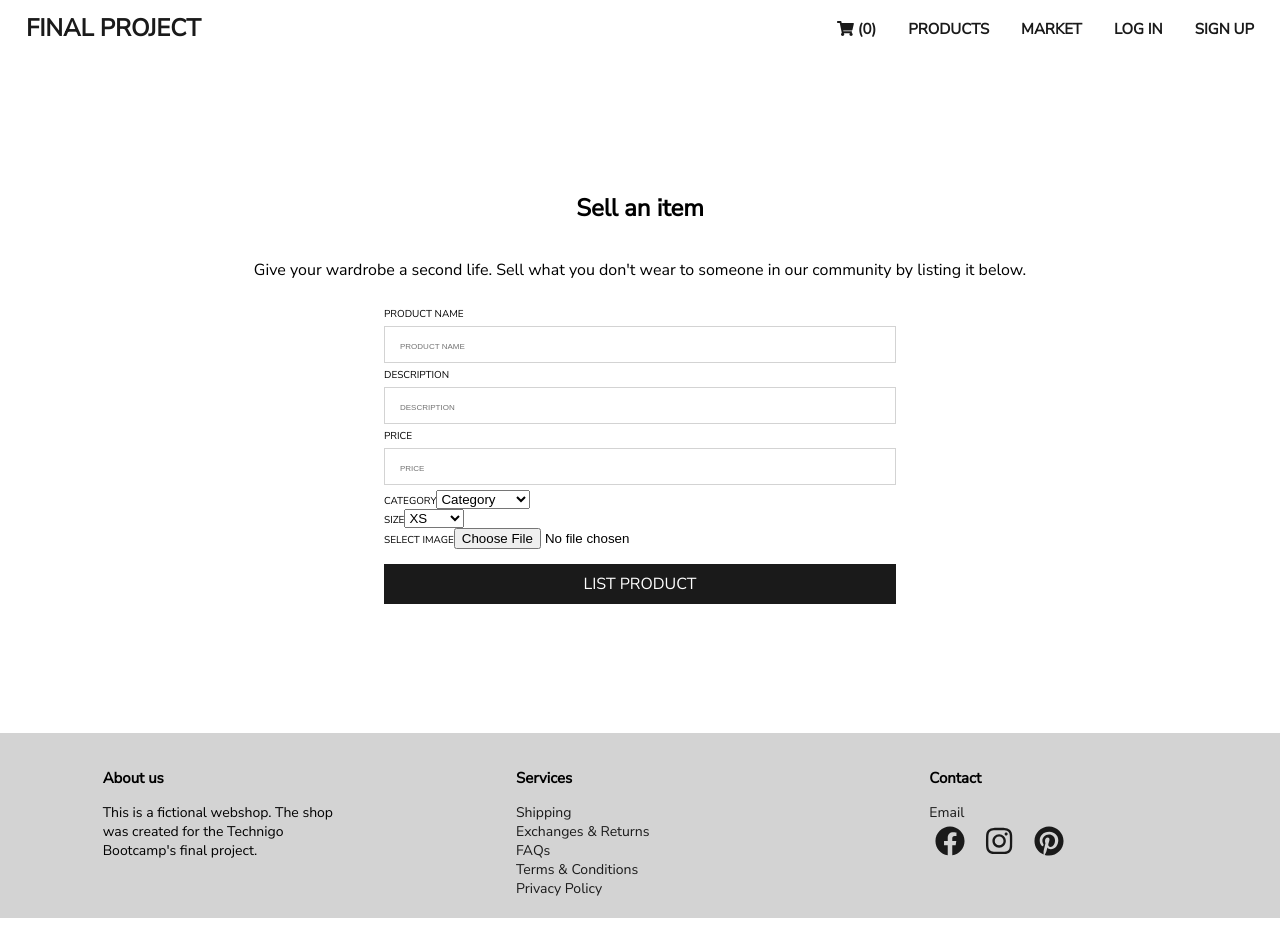
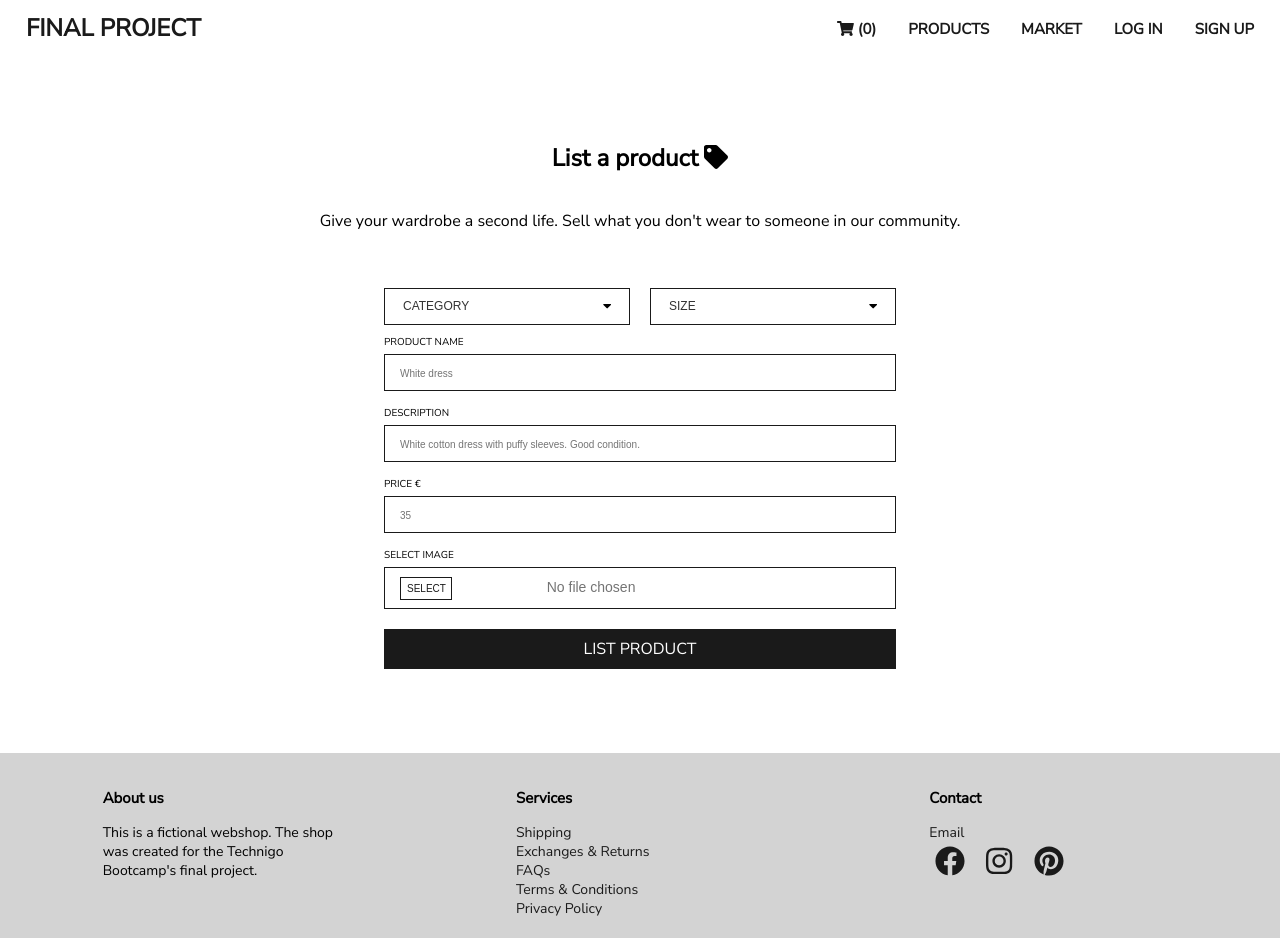
Before and after one commit to annatakman/Final-Project-Frontend, a React (Create React App) app: page /sell in a window 1280 px wide. Built offline with nearby package versions, Linux system fonts and the light colour scheme.

Commit message:
updated styling of UserUpload

```diff
--- a/src/pages/UserUpload.js
+++ b/src/pages/UserUpload.js
@@ -4,19 +4,26 @@ import styled from 'styled-components/macro'
 import { Button } from '../components/Button'
 import { ShowLoader } from '../components/ShowLoader'
 import { ui } from '../reducers/ui'
+import { FontAwesomeIcon } from '@fortawesome/react-fontawesome'
+import { faTag, faCaretDown } from '@fortawesome/free-solid-svg-icons'
 
+const MessageWrapper = styled.div`
+  height: 20px;
+  margin-bottom: 10px;
+`
 const Section = styled.section`
   display: flex;
   flex-direction: column;
   align-items: center;
   justify-content: center;
+  min-height: 80vh;
+  margin-bottom: 20px;
   padding: 20px;
-  min-height: 80vh;
 `
 const Form = styled.form`
   display: grid;
+  width: 100%;
   margin: 10px;
-  width: 100%;
 
   @media (min-width: 1025px) {
     max-width: 40vw;
@@ -24,64 +31,198 @@ const Form = styled.form`
 `
 const Label = styled.span`
   margin: 0;
+  margin-top: 10px;
   font-size: 10px;
   text-transform: uppercase;
 `
 const Input = styled.input`
+  width: 100%;
   margin: 5px 0 5px 0;
   padding: 10px 15px;
-  width: 100%;
   box-sizing: border-box;
-  border: 1px solid #d3d3d3;
+  border: 1px solid #1a1a1a;
   outline: none;
 
   &:focus {
-    border: 1px solid #1a1a1a;
+    border: 1px solid #d3d3d3;
   }
 
   ::-webkit-input-placeholder {
     color: #747474;
-    font-size: 8px;
+    font-size: 10px;
   }
   ::-moz-placeholder {
     color: #747474;
-    font-size: 8px;
+    font-size: 10px;
   }
   :-ms-input-placeholder {
     color: #747474;
-    font-size: 8px;
+    font-size: 10px;
   }
   :-moz-placeholder {
     color: #747474;
-    font-size: 8px;
+    font-size: 10px;
   }
 `
-const Text = styled.p`
-  margin-top: 40px;
+const ImageSelect = styled.div`
+  width: 100%;
+  margin: 5px 0 5px 0;
+  padding: 8px 15px;
+  box-sizing: border-box;
+  border: 1px solid #1a1a1a;
+  outline: none;
+`
+const ImageInput = styled.input`
+  width: 100%;
+  color: #747474;
+  font-size: 14px;
+  outline: none;
+
+  ::-webkit-file-upload-button {
+    opacity: 0;
+  }
+  ::before {
+    content: 'Select';
+    display: inline-block;
+    width: 38px;
+    padding: 5px 6px;
+    border: 1px solid #1a1a1a;
+    outline: none;
+    white-space: nowrap;
+    -webkit-user-select: none;
+    color: #1a1a1a;
     font-size: 10px;
     text-transform: uppercase;
+    cursor: pointer;
+  }
+
+  :hover::before {
+    border: 1px solid #fff;
+    background: #1a1a1a;
+    color: #fff;
+  }
 `
-const ImageInput = styled.input``
 const Img = styled.img`
-  margin: 10px;
+  justify-self: center;
   width: 30%;
   max-width: 200px;
-  justify-self: center;
+  margin: 10px;
 `
+const Selections = styled.div`
+  display: grid;
+  grid-template-columns: 1fr 1fr;
+  grid-column-gap: 20px;
+`
+const Select = styled.div`
+  position: relative;
+  box-sizing: border-box;
+`
+const SelectButton = styled.button`
+  -webkit-appearance: none;
+  width: 100%;
+  height: 37px;
+  text-align: left;
+  cursor: pointer;
+  display: flex;
+  -webkit-box-align: center;
+  align-items: center;
+  -webkit-box-pack: justify;
+  justify-content: space-between;
+  position: relative;
+  background: #fff;
+  border: 1px solid #1a1a1a;
+  border-radius: 0;
+  padding: 12px 18px;
+
+  &:focus {
+    outline: none;
+  }
+`
+const SelectArrow = styled.span`
+  transform: ${props => props.open ? 'rotate(180deg) translateZ(0px)' : 'none'};
+  transition: transform 0.2s linear;
+`
+const SelectText = styled.div`
+  font-size: 12px;
+  line-height: 24px;
+  color: #333;
+  text-transform: uppercase;
+  white-space: nowrap;
+  text-overflow: ellipsis;
+  margin-right: 8px;
+  overflow: hidden;
+`
+const List = styled.ul`
+  opacity: ${props => props.open ? 1 : 0};
+  display: ${props => props.open ? 'block' : 'none'};
+  transform: none;
+  list-style: none;
+  position: absolute;
+  width: 100%;
+  height: 350px;
+  top: 37px;
+  border: 1px solid #1a1a1a;
+  border-top: none;
+  border-image: initial;
+  margin: 0;
+  padding: 10px 0;
+  box-sizing: border-box;
+  background: #fff;
+  font-size: 12px;
+  overflow: auto;
+  text-align:justify;
+`
+const SizeList = styled(List)`
+`
+const SubList = styled.ul`
+  transform: none;
+  list-style: none;
+  width: 100%;
+  margin: 0;
+  padding: 0;
+  box-sizing: border-box;
+  background: #fff;
+`
+const ListItem = styled.li`
+  cursor: pointer;
+  background: #fff;
+  padding: 3px;
+  margin: 5px 18px;
+  box-sizing: border-box;
+
+  &:hover {
+    color: #fb958b;
+  }
+`
+const MainListItem = styled.li`
+  padding: 3px;
+  margin: 5px 18px 5px 18px;
+  box-sizing: border-box;
+`
+const ButtonWrapper = styled.div`
+  display: grid;
+  width: 100%;
+  height: 40px;
+`
+
 export const UserUpload = () => {
   const dispatch = useDispatch()
   const accessToken = useSelector((store) => store.user.login.accessToken)
   const userId = useSelector((store) => store.user.login.userId)
-  const isLoading = useSelector((store) => store.ui.isLoading) /// lagt till
+  const isLoading = useSelector((store) => store.ui.isLoading)
   const [name, setName] = useState('')
   const [description, setDescription] = useState('')
   const [price, setPrice] = useState('')
+  const [selectedCategory, setSelectedCategory] = useState('Category')
   const [category, setCategory] = useState('')
+  const [categoryOpen, setCategoryOpen] = useState(false)
+  const [selectedSize, setSelectedSize] = useState('Size')
   const [size, setSize] = useState('')
+  const [sizeOpen, setSizeOpen] = useState(false)
   const [selectedFile, setSelectedFile] = useState()
   const [preview, setPreview] = useState()
+  const [message, setMessage] = useState()
   const categories = [
-    'Category',
     'Coats',
     'Dresses',
     'Jackets',
@@ -92,15 +233,14 @@ export const UserUpload = () => {
     'Skirts',
     'Tops',
     'Jeans',
-    'Accessories',
     'Shoes',
+    'Accessories'
   ]
   const clothingSizes = ['XS', 'S', 'M', 'L', 'XL']
   const jeansSizes = [24, 25, 26, 27, 28, 29, 30, 31, 32, 33, 34, 35, 36, 37, 38]
   const shoeSizes = [36, 37, 38, 39, 40, 41, 42, 43, 44, 45, 46]
   const LIST_URL = 'http://localhost:8080/products'
 
-  console.log(userId)
   useEffect(() => {
     if (!selectedFile) {
       setPreview(undefined)
@@ -111,6 +251,14 @@ export const UserUpload = () => {
 
     return () => URL.revokeObjectURL(fileUrl)
   }, [selectedFile])
+
+  const handleCategoryOpen = () => {
+    setCategoryOpen(!categoryOpen)
+  }
+
+  const handleSizeOpen = () => {
+    setSizeOpen(!sizeOpen)
+  }
 
   const onSelectFile = (event) => {
     if (!event.target.files || event.target.files.length === 0) {
@@ -152,115 +300,162 @@ export const UserUpload = () => {
         setSize('')
         setSelectedFile()
         setPreview()
+        setMessage(json.message)
       })
   }
 
   return (
     <Section>
-      <h2>Sell an item</h2>
+      <h2>List a product <FontAwesomeIcon icon={faTag} /></h2>
       <p>
-        Give your wardrobe a second life. Sell what you don't wear to someone in
-        our community by listing it below.
+        Give your wardrobe a second life. Sell what you don't
+        wear to someone in our community.
       </p>
+      <MessageWrapper>{message && message}</MessageWrapper>
       <Form onSubmit={handleListing}>
+        <Selections>
+          <Select>
+            <SelectButton type="button" onClick={handleCategoryOpen}>
+              <SelectText>{selectedCategory}</SelectText>
+              <SelectArrow open={categoryOpen}>
+                <FontAwesomeIcon icon={faCaretDown} />
+              </SelectArrow>
+            </SelectButton>
+            <List open={categoryOpen}>
+              {categories.map((category) => (
+                <ListItem key={category} value={category} onClick={() => {
+                  handleCategoryOpen()
+                  setCategory(category)
+                  setSelectedCategory(category)
+                }}>
+                  {category}
+                </ListItem>
+              ))}
+            </List>
+          </Select>
+
+          <Select>
+            <SelectButton type="button" onClick={handleSizeOpen}>
+              <SelectText>{selectedSize}</SelectText>
+              <SelectArrow open={sizeOpen}>
+                <FontAwesomeIcon icon={faCaretDown} />
+              </SelectArrow>
+            </SelectButton>
+            <SizeList open={sizeOpen}>
+              <MainListItem>Clothing
+                <SubList>
+                  {clothingSizes.map((size) => (
+                    <ListItem key={size} value={size} onClick={() => {
+                      handleSizeOpen()
+                      setSize(size)
+                      setSelectedSize(size)
+                    }}>
+                      {size}
+                    </ListItem>
+                  ))}
+                </SubList>
+              </MainListItem>
+              <MainListItem>Jeans
+                <SubList>
+                  {jeansSizes.map((size) => (
+                    <ListItem key={size} value={size} onClick={() => {
+                      handleSizeOpen()
+                      setSize(size)
+                      setSelectedSize(size)
+                    }}>
+                      {size}
+                    </ListItem>
+                  ))}
+                </SubList>
+              </MainListItem>
+              <MainListItem>Shoes
+                <SubList>
+                  {shoeSizes.map((size) => (
+                    <ListItem key={size} value={size} onClick={() => {
+                      handleSizeOpen()
+                      setSize(size)
+                      setSelectedSize(size)
+                    }}>
+                      {size}
+                    </ListItem>
+                  ))}
+                </SubList>
+              </MainListItem>
+              <MainListItem>Accessories
+                <SubList>
+                  <ListItem key="n/a" value="" onClick={() => {
+                    handleSizeOpen()
+                    setSize('N/A')
+                    setSelectedSize('N/A')
+                  }}>N/A</ListItem>
+                </SubList>
+              </MainListItem>
+            </SizeList>
+          </Select>
+
+        </Selections>
         <Label htmlFor="name">
           Product name
           <Input
-            placeholder="PRODUCT NAME"
+            placeholder="White dress"
             required
             value={name}
             id="name"
             onChange={(event) => setName(event.target.value)}
+            minLength="3"
+            maxLength="30"
           />
         </Label>
         <Label htmlFor="description">
           Description
           <Input
-            placeholder="DESCRIPTION"
+            placeholder="White cotton dress with puffy sleeves. Good condition."
             required
             value={description}
             id="description"
             onChange={(event) => setDescription(event.target.value)}
+            minLength="3"
+            maxLength="70"
           />
         </Label>
         <Label htmlFor="price">
-          Price
+          Price €
           <Input
-            placeholder="PRICE"
+            placeholder="35"
             required
             value={price}
             id="price"
             onChange={(event) => setPrice(event.target.value)}
+            minLength="1"
+            maxLength="6"
           />
-        </Label>
-        <Label htmlFor="category">
-          Category
-          <select
-            id="category"
-            required
-            onChange={(event) => setCategory(event.target.value)}
-          >
-            {categories.map((category) => (
-              <option key={category} value={category}>
-                {category}
-              </option>
-            ))}
-          </select>
-        </Label>
-        <Label htmlFor="size">
-          Size
-          <select
-            id="size"
-            required
-            onChange={(event) => setSize(event.target.value)}
-          >
-            <optgroup label="Clothing">
-              {clothingSizes.map((size) => (
-                <option key={size} value={size}>
-                  {size}
-                </option>
-              ))}
-            </optgroup>
-            <optgroup label="Jeans">
-              {jeansSizes.map((size) => (
-                <option key={size} value={size}>
-                  {size}
-                </option>
-              ))}
-            </optgroup>
-            <optgroup label="Shoes">
-              {shoeSizes.map((size) => (
-                <option key={size} value={size}>
-                  {size}
-                </option>
-              ))}
-            </optgroup>
-            <optgroup label="Accessories">
-              <option key="n/a" value="">
-                N/A
-              </option>
-            </optgroup>
-          </select>
         </Label>
         <Label htmlFor="image">
           Select image
+          <ImageSelect>
             <ImageInput
               accept="image/png, image/jpeg, image/jpg"
               required
               type="file"
               id="image"
               onChange={onSelectFile}
+              alt={name}
             />
+          </ImageSelect>
         </Label>
         {preview && <Img src={preview} />}
 
+        <ButtonWrapper>
+          {!isLoading &&
             <Button
               type="submit"
               title="List product"
               background="#1a1a1a"
               color="#fff"
             />
+          }
           {isLoading && <ShowLoader />}
+        </ButtonWrapper>
       </Form>
     </Section>
   )
```
Lines whose indentation alone changed are shown as unchanged.
